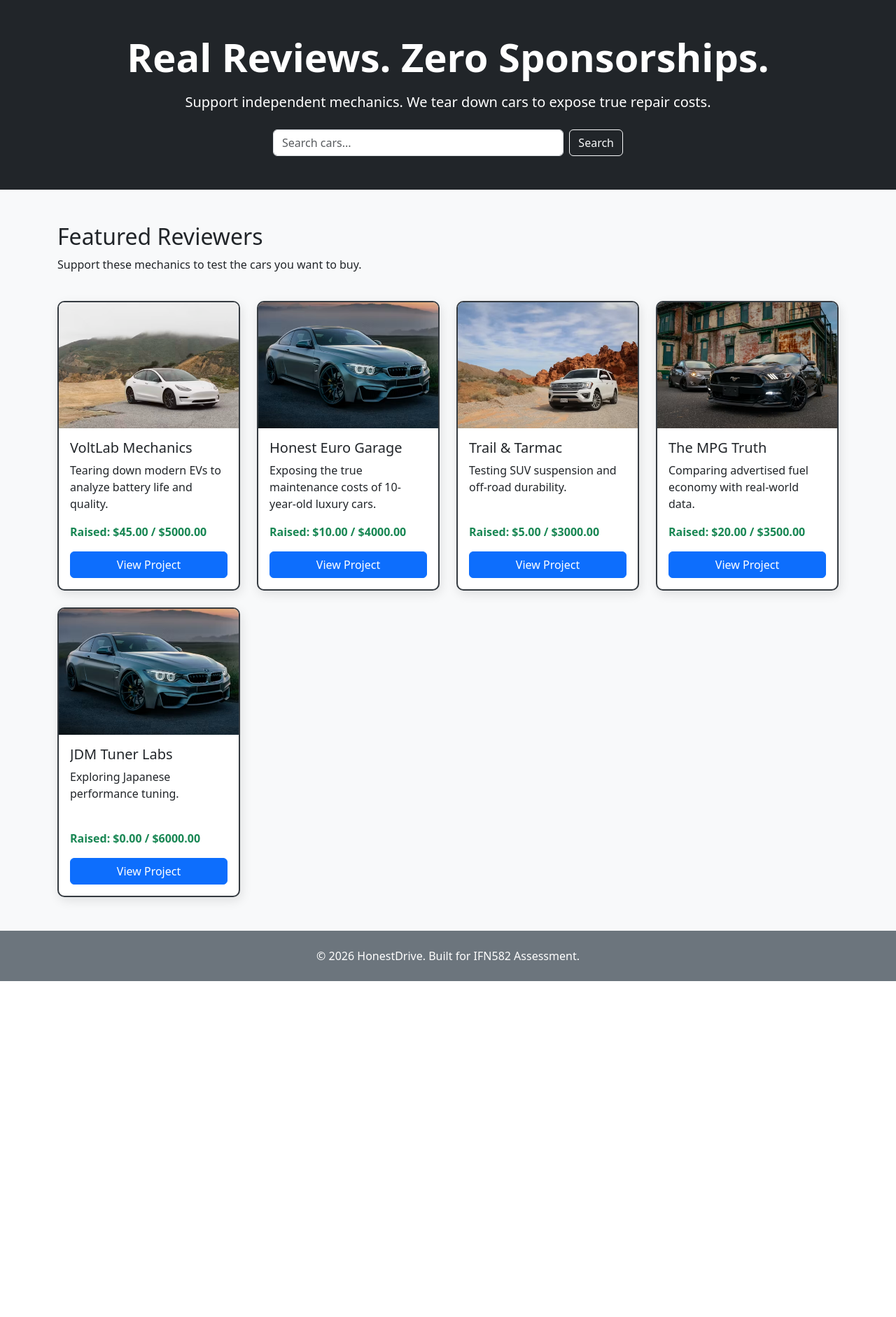
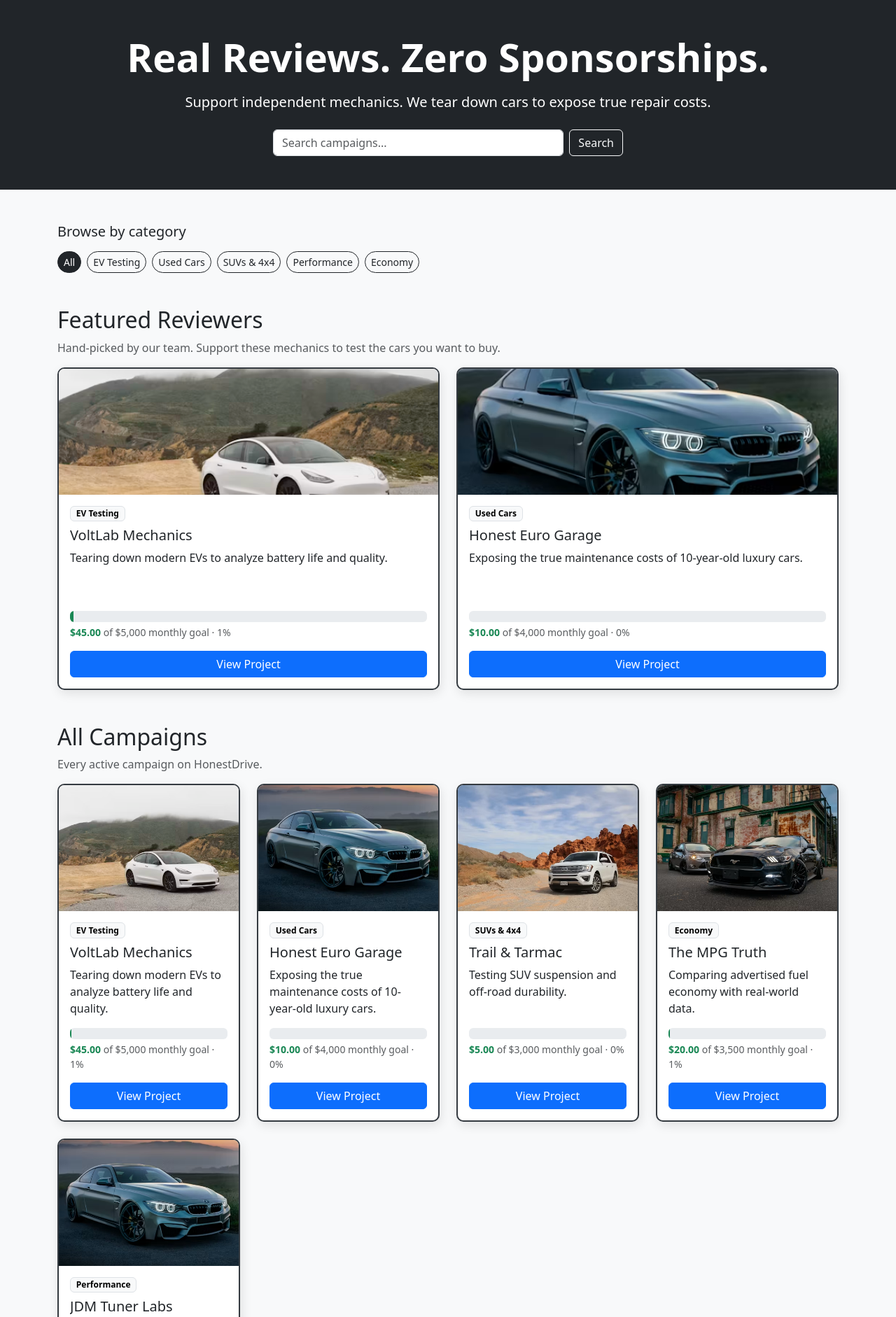
Before and after one commit to ray10506/582_final_assessment, a Flask app: page / in a window 1280 px wide. Shown: the part 56-1938 px from the top of the page at 70% size. Before the commit the page ends 1458 px from the top, so only its background shows below. Run offline with Flask 3, Linux system fonts and the light colour scheme; data comes from the database, SQL or seed files in the repository.

Commit message:
Build homepage: search, category browse, featured, campaign grid
index() now passes featured campaigns and categories, and filters the
list by ?q= (title/description) and ?category= in Python. Campaign cards
are a shared macro with a category badge and funding progress bar, and
the page ends with a "How HonestDrive Works" section.

Co-Authored-By: Claude Opus 5.5 <noreply@anthropic.com>

```diff
--- a/project/static/css/styles.css
+++ b/project/static/css/styles.css
@@ -139,3 +139,18 @@ body {
     color: #0d6efd;
     font-weight: bold;
 }
+.how-it-works {
+    background-color: #ffffff;
+    border: 1px solid #dee2e6;
+}
+
+.step-number {
+    width: 48px;
+    height: 48px;
+    line-height: 48px;
+    border-radius: 50%;
+    background-color: var(--hd-dark);
+    color: #ffffff;
+    font-weight: bold;
+    font-size: 1.25rem;
+}
--- /dev/null
+++ b/project/templates/_campaign_macros.html
@@ -0,0 +1,31 @@
+{# Shared campaign helpers: {% from "_campaign_macros.html" import campaign_card %} #}
+
+{# One campaign as a Bootstrap card; pass the categories list to show the category badge #}
+{% macro campaign_card(campaign, categories=[]) %}
+{% set category = categories|selectattr('id', 'equalto', campaign.categoryID)|first %}
+{% set percent = ((campaign.currentRaised / campaign.monthlyGoal * 100) if campaign.monthlyGoal else 0)|round|int %}
+<div class="card custom-card h-100">
+  <img
+    src="{{ url_for('static', filename='img/' + campaign.imagePath) }}"
+    class="custom-card-img img-fluid"
+    alt="{{ campaign.title }}"
+  />
+  <div class="card-body d-flex flex-column">
+    {% if category %}
+    <span class="badge text-bg-light border align-self-start mb-2">{{ category.name }}</span>
+    {% endif %}
+    <h5 class="card-title text-truncate" title="{{ campaign.title }}">{{ campaign.title }}</h5>
+    <!-- Clamp to 3 lines so every card's body is the same height -->
+    <p class="card-text custom-card-text">{{ campaign.description }}</p>
+    <div class="progress mb-1" role="progressbar" aria-label="Funding progress"
+         aria-valuenow="{{ percent }}" aria-valuemin="0" aria-valuemax="100">
+      <div class="progress-bar bg-success" style="width: {{ [percent, 100]|min }}%"></div>
+    </div>
+    <p class="small text-muted mb-3">
+      <span class="fw-bold text-success">${{ "{:,.2f}".format(campaign.currentRaised) }}</span>
+      of ${{ "{:,.0f}".format(campaign.monthlyGoal) }} monthly goal &middot; {{ percent }}%
+    </p>
+    <a href="{{ url_for('main.donation', id=campaign.id) }}" class="btn btn-primary w-100 mt-auto">View Project</a>
+  </div>
+</div>
+{% endmacro %}
--- a/project/templates/index.html
+++ b/project/templates/index.html
@@ -1,4 +1,5 @@
 {% extends "base.html" %}
+{% from "_campaign_macros.html" import campaign_card %}
 
 {% block title %}Independent Car Reviews{% endblock %}
 
@@ -10,13 +11,17 @@
     costs.
   </p>
   <form class="d-flex mx-auto mt-4 search-form" method="GET" action="{{ url_for('main.index') }}" role="search">
+    {% if category_id %}
+    <!-- Keep the selected category when searching -->
+    <input type="hidden" name="category" value="{{ category_id }}" />
+    {% endif %}
     <input
       class="form-control me-2"
       type="search"
       name="q"
-      value="{{ request.args.get('q', '') }}"
-      placeholder="Search cars..."
-      aria-label="Search"
+      value="{{ q }}"
+      placeholder="Search campaigns..."
+      aria-label="Search campaigns"
     />
     <button class="btn btn-outline-light" type="submit">Search</button>
   </form>
@@ -24,33 +29,92 @@
 {% endblock %}
 
 {% block content %}
-<div class="row mb-4">
-  <div class="col-12">
-    <h2>Featured Reviewers</h2>
-    <p>Support these mechanics to test the cars you want to buy.</p>
+{% set filtering = q or category_id %}
+
+<!-- Category browse: each pill links to ?category=<id>, keeping any search term -->
+<section class="mb-5">
+  <h2 class="h5 mb-3">Browse by category</h2>
+  <div class="d-flex flex-wrap gap-2">
+    <a href="{{ url_for('main.index', q=q or None) }}"
+       class="btn btn-sm rounded-pill {{ 'btn-dark' if not category_id else 'btn-outline-dark' }}">All</a>
+    {% for category in categories %}
+    <a href="{{ url_for('main.index', category=category.id, q=q or None) }}"
+       class="btn btn-sm rounded-pill {{ 'btn-dark' if category.id == category_id else 'btn-outline-dark' }}">
+      {{ category.name }}
+    </a>
+    {% endfor %}
   </div>
-</div>
-<div class="row g-4">
-  {% for campaign in campaigns %}
-  <div class="col-12 col-sm-12 col-md-6 col-lg-3">
-    <div class="card custom-card h-100">
-      <img
-        src="{{ url_for('static', filename='img/' + campaign.imagePath) }}"
-        class="custom-card-img img-fluid"
-        alt="{{ campaign.title }}"
-      />
-      <div class="card-body d-flex flex-column">
-        <h5 class="card-title text-truncate" title="{{ campaign.title }}">{{ campaign.title }}</h5>
-        <!-- Clamp to 3 lines so every card's body is the same height -->
-        <p class="card-text custom-card-text">{{ campaign.description }}</p>
-        <p class="text-success fw-bold">
-          Raised: ${{ "%.2f"|format(campaign.currentRaised) }} / ${{
-          "%.2f"|format(campaign.monthlyGoal) }}
-        </p>
-        <a href="{{ url_for('main.donation') }}" class="btn btn-primary w-100 mt-auto">View Project</a>
-      </div>
+</section>
+
+{% if not filtering and featured %}
+<section class="mb-5">
+  <h2>Featured Reviewers</h2>
+  <p class="text-muted">Hand-picked by our team. Support these mechanics to test the cars you want to buy.</p>
+  <div class="row g-4">
+    {% for campaign in featured %}
+    <div class="col-12 col-md-6">
+      {{ campaign_card(campaign, categories) }}
+    </div>
+    {% endfor %}
+  </div>
+</section>
+{% endif %}
+
+<section class="mb-5">
+  {% if filtering %}
+  {% set selected = categories|selectattr('id', 'equalto', category_id)|first %}
+  <div class="d-flex flex-wrap justify-content-between align-items-baseline gap-2 mb-3">
+    <h2 class="mb-0">
+      {{ campaigns|length }} result{{ '' if campaigns|length == 1 else 's' }}
+      {% if q %}for &ldquo;{{ q }}&rdquo;{% endif %}
+      {% if selected %}in {{ selected.name }}{% endif %}
+    </h2>
+    <a href="{{ url_for('main.index') }}" class="link-secondary">Clear filters</a>
+  </div>
+  {% else %}
+  <h2>All Campaigns</h2>
+  <p class="text-muted">Every active campaign on HonestDrive.</p>
+  {% endif %}
+
+  {% if campaigns %}
+  <div class="row g-4">
+    {% for campaign in campaigns %}
+    <div class="col-12 col-md-6 col-lg-3">
+      {{ campaign_card(campaign, categories) }}
+    </div>
+    {% endfor %}
+  </div>
+  {% else %}
+  <div class="text-center text-muted py-5 border rounded bg-white">
+    <p class="mb-2">No campaigns match your search.</p>
+    <a href="{{ url_for('main.index') }}" class="btn btn-outline-primary btn-sm">Show all campaigns</a>
+  </div>
+  {% endif %}
+</section>
+
+<section class="how-it-works rounded p-4 p-md-5">
+  <h2 class="text-center mb-4">How HonestDrive Works</h2>
+  <div class="row g-4 text-center">
+    <div class="col-12 col-md-4">
+      <div class="step-number mx-auto mb-3">1</div>
+      <h3 class="h5">Fundraisers propose a test</h3>
+      <p class="text-muted mb-0">Independent mechanics set up a campaign for the car they want to tear down. Our admins review it before it goes live.</p>
+    </div>
+    <div class="col-12 col-md-4">
+      <div class="step-number mx-auto mb-3">2</div>
+      <h3 class="h5">Supporters chip in</h3>
+      <p class="text-muted mb-0">Pick a support tier and donate monthly. Every campaign shows exactly how close it is to its goal.</p>
+    </div>
+    <div class="col-12 col-md-4">
+      <div class="step-number mx-auto mb-3">3</div>
+      <h3 class="h5">Get the honest results</h3>
+      <p class="text-muted mb-0">Fundraisers post test logs, photos and repair costs, with no sponsors deciding what gets said.</p>
     </div>
   </div>
-  {% endfor %}
-</div>
+  {% if not current_user.is_authenticated %}
+  <div class="text-center mt-4">
+    <a href="{{ url_for('main.register') }}" class="btn btn-primary">Join HonestDrive</a>
+  </div>
+  {% endif %}
+</section>
 {% endblock %}
--- a/project/views.py
+++ b/project/views.py
@@ -1,5 +1,5 @@
 from flask import Blueprint, render_template, request, flash, redirect, url_for
-from project.models import campaigns, users
+from project.models import campaigns, categories, users
 from werkzeug.security import check_password_hash
 from flask_login import login_user,logout_user, login_required
 from project.forms import LoginForm, RegisterForm
@@ -8,7 +8,27 @@ bp = Blueprint('main', __name__)
 
 @bp.route('/')
 def index():
-    return render_template('index.html', campaigns=campaigns.list(filters={'operational_status': 'Active', 'approval_status': 'Approved'}))
+    q = request.args.get('q', '').strip()
+    category_id = request.args.get('category', type=int)
+
+    visible = campaigns.list(filters={'operational_status': 'Active', 'approval_status': 'Approved'})
+    featured = [c for c in visible if c.featured]
+
+    # filters only supports "column = value", so search and category filtering happen in Python
+    results = visible
+    if category_id:
+        results = [c for c in results if c.categoryID == category_id]
+    if q:
+        needle = q.lower()
+        results = [c for c in results
+                   if needle in c.title.lower() or needle in (c.description or '').lower()]
+
+    return render_template('index.html',
+                           campaigns=results,
+                           featured=featured,
+                           categories=categories.list(),
+                           q=q,
+                           category_id=category_id)
 
 # for login page
 @bp.route('/login/', methods=['GET', 'POST'])
```
